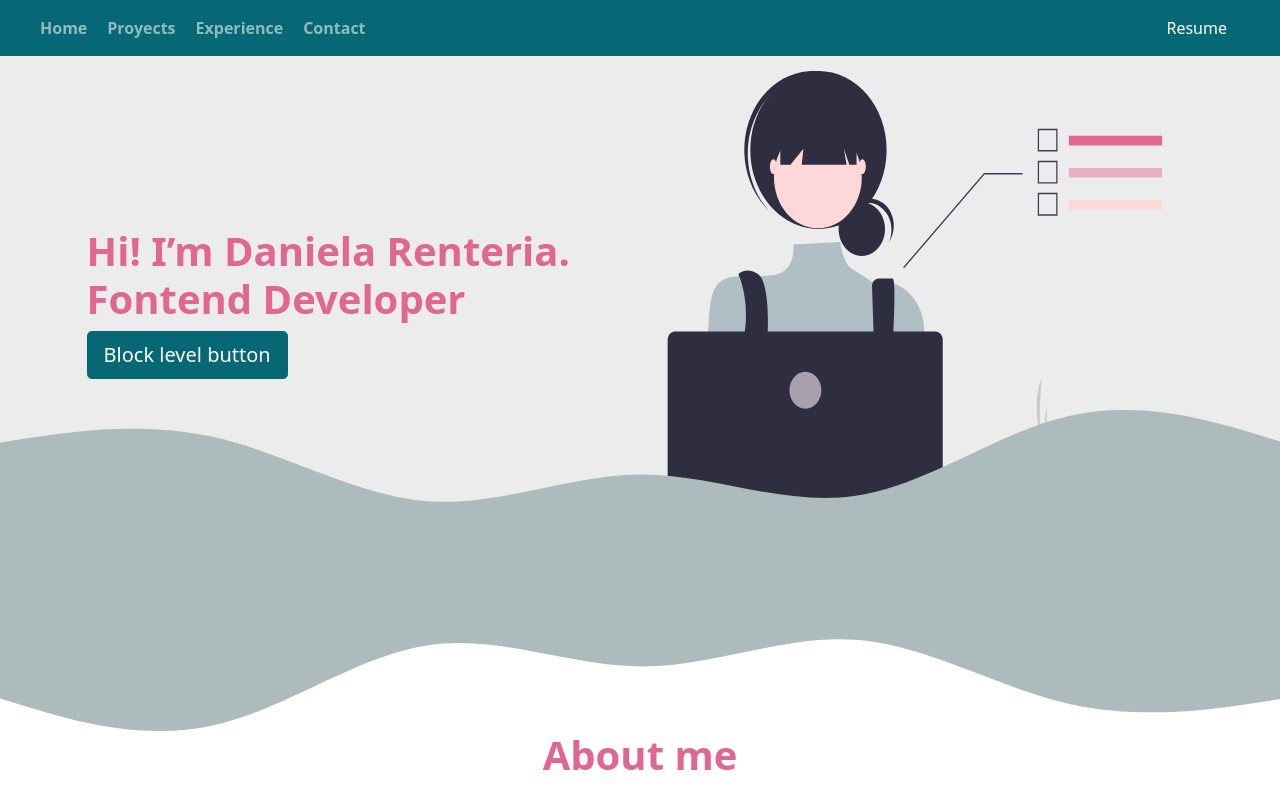
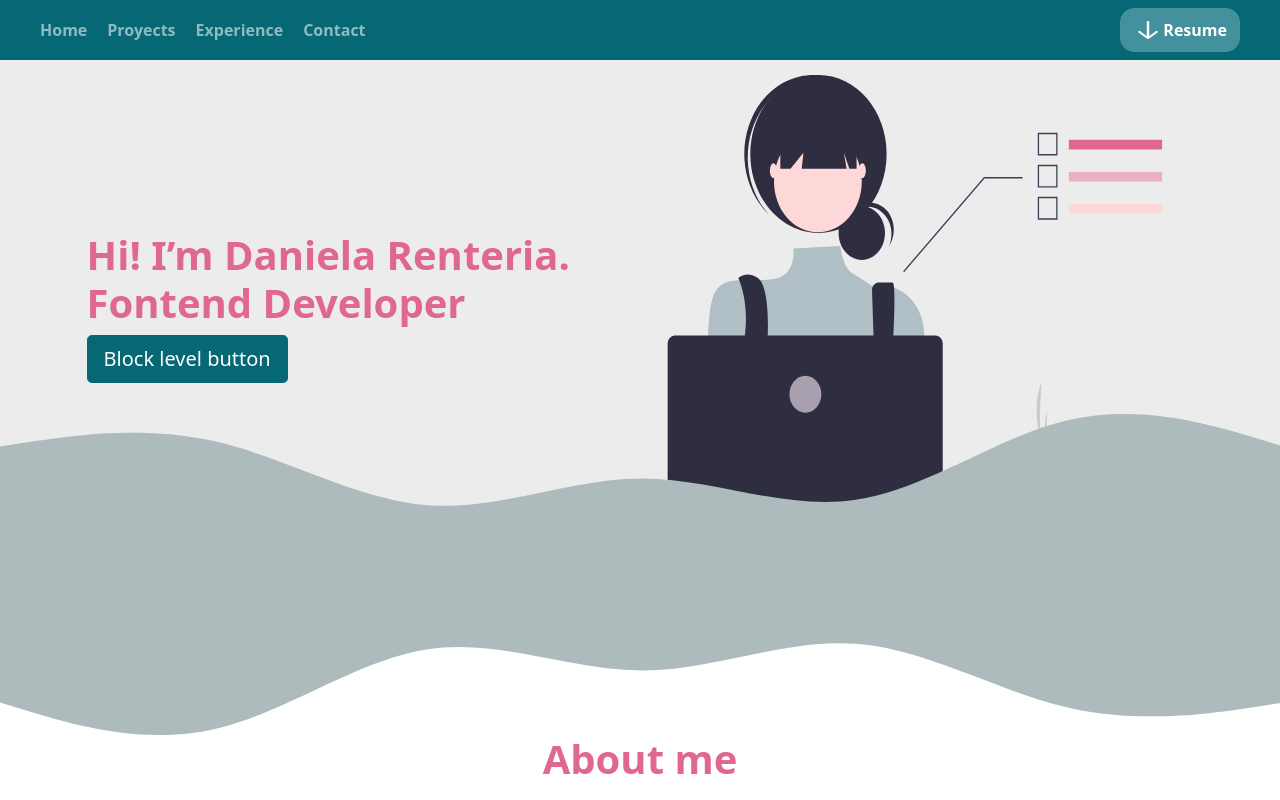
Before and after one commit to danielaRen21/my-portfolio, a React (Create React App) app: page / in a window 1280 px wide. Shown: the top 800 px of the page. Built offline with nearby package versions, Linux system fonts and the light colour scheme.

Commit message:
new components

```diff
--- a/src/App.js
+++ b/src/App.js
@@ -3,6 +3,7 @@ import "bootstrap/dist/css/bootstrap.min.css";
 import { NavBar } from "./components/NavBar/NavBar";
 import "./custom.scss";
 import { Home } from "./components/Home/Home";
+import "./components/style.scss";
 
 function App() {
   return (
--- a/src/components/Home/Home.js
+++ b/src/components/Home/Home.js
@@ -1,5 +1,4 @@
 import React from "react";
-import "./style.scss";
 import FontPage from "./FontPage";
 import { Sections } from "./Sections";
 
--- a/src/components/Home/style.scss
+++ /dev/null
@@ -1,25 +0,0 @@
-@import '../../custom.scss';
-
-.font{
-    padding-top: 15px;
-    padding-bottom: 80px;
-    // padding-left: 10px;
-    display: flex;
-    align-content: center;
-    align-items: center;
-    justify-content: space-evenly;
-
-}
-.wave{
-    margin-top: -16%;
-}
-h1{
-    font-weight: bold;
-    color: $title1;
-    display: flex;
-    justify-content: center;
-   }
-p{
-    padding: 40px;
-    text-align: center;
-}
--- a/src/components/NavBar/NavBar.js
+++ b/src/components/NavBar/NavBar.js
@@ -1,10 +1,11 @@
 import React from "react";
-import "./style.scss";
+import download from "../../img/download.svg";
+
 const elements = ["Home", "Proyects", "Experience", "Contact"];
 export const NavBar = () => {
   return (
     <div>
-      <nav class="navbar navbar-dark bg-primary">
+      <nav class="navbar  navbar-dark bg-primary">
         <ul class="navbar-nav flex-row">
           {elements.map((element) => (
             <>
@@ -16,9 +17,12 @@ export const NavBar = () => {
             </>
           ))}
         </ul>
-        <button type="button" className="btn btn-primary">
-          Resume
-        </button>
+        <div>
+          <button type="button" className="btn btn-danger">
+            <img src={download} alt="download" className="" />
+            Resume
+          </button>
+        </div>
       </nav>
     </div>
   );
--- a/src/components/NavBar/style.scss
+++ /dev/null
@@ -1,28 +0,0 @@
-li{
-    margin-right: 20px;
-
-}
-a{
-    font-weight: bold;
-    }
-nav{
-    padding-left: 40px;
-    padding-right: 40px;
-}
-
-.profile{
-    display: flex;
-    align-content: center;
-    justify-content: space-evenly;
-
-    div{
-        display: flex;
-        flex-wrap: wrap;
-    justify-content: center;
-    align-items: center;
-    width: 30%;
-    img{
-        width: 60%;
-    }
-}
-}
--- /dev/null
+++ b/src/components/style.scss
@@ -0,0 +1,69 @@
+
+@import '../custom.scss';
+li{
+    margin-right: 20px;
+
+}
+a{
+    font-weight: bold;
+    }
+nav{
+    padding-left: 40px;
+    padding-right: 40px;
+
+}
+
+.btn-danger{
+        border-radius: 14px !important;
+        color: white !important;
+        font-weight: 600 !important;
+        display: flex !important;
+        align-items: center !important;
+            img{
+        margin: 5px;
+        height: 20px;
+        width: 20px;
+    }
+    }
+
+
+.font{
+    padding-top: 15px;
+    padding-bottom: 80px;
+    // padding-left: 10px;
+    display: flex;
+    align-content: center;
+    align-items: center;
+    justify-content: space-evenly;
+
+}
+.wave{
+    margin-top: -16%;
+}
+h1{
+    font-weight: bold;
+    color: $title1;
+    display: flex;
+    justify-content: center;
+   }
+p{
+    padding: 40px;
+    text-align: center;
+}
+
+.profile{
+    display: flex;
+    align-content: center;
+    justify-content: space-evenly;
+
+    div{
+        display: flex;
+        flex-wrap: wrap;
+    justify-content: center;
+    align-items: center;
+    width: 30%;
+    img{
+        width: 60%;
+    }
+}
+}
--- a/src/custom.scss
+++ b/src/custom.scss
@@ -6,5 +6,6 @@ $dark: black;
 $title1: #E06792;
 $title2: #50696C;
 $light: #ECECEC;
+$danger: #42919C;
 
 @import '~bootstrap/scss/bootstrap.scss';
--- /dev/null
+++ b/src/style/variables.scss
@@ -0,0 +1,7 @@
+.btn-danger{
+    border-radius: 14px !important;
+    color: white !important;
+    font-weight: 600 !important;
+    display: flex !important;
+    align-items: center !important;
+}
```
Also changed, not shown: src/img/download.svg (added).
